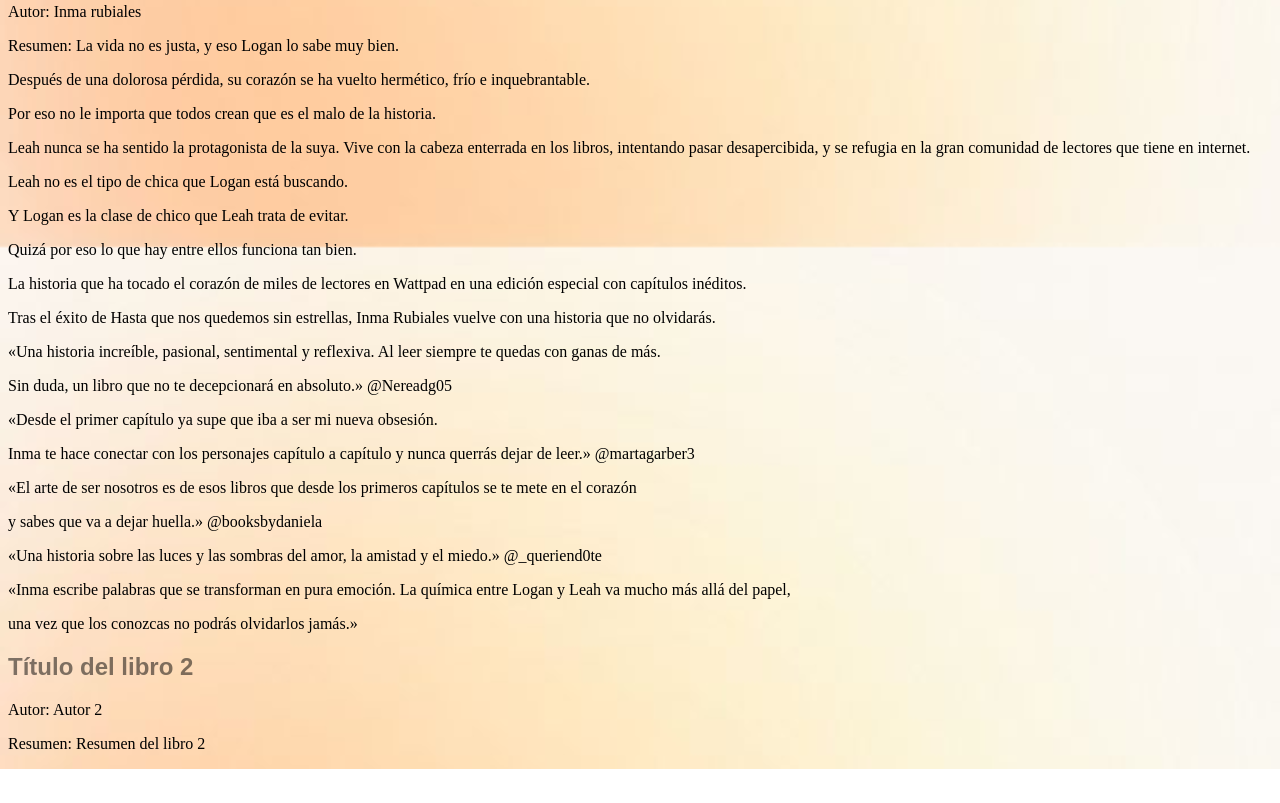
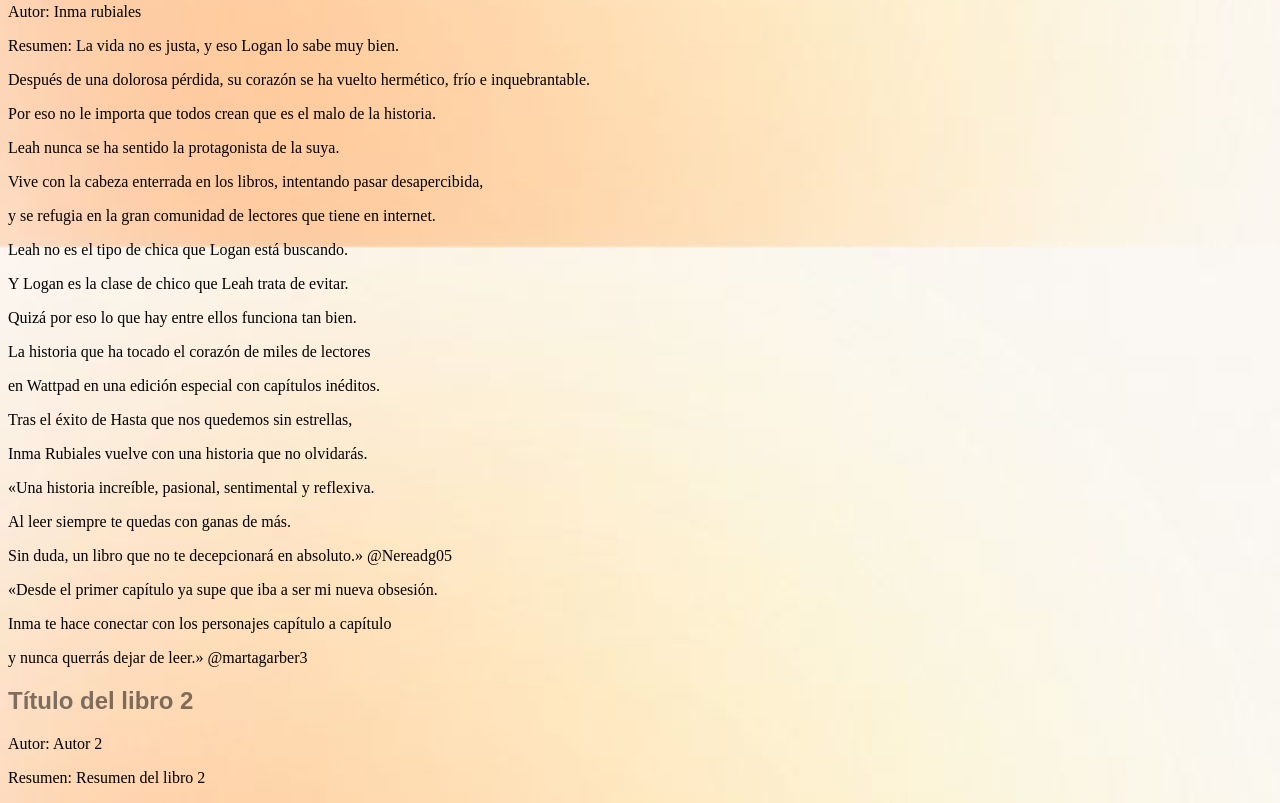
Before and after one commit to catalinavivanco/prueba, a plain HTML site: page index.html in a window 1280 px wide. Shown: the part 756-1559 px from the top of the page. Before the commit the page ends 1525 px from the top, so only its background shows below. Drawn offline with Linux system fonts and the light colour scheme.

Commit message:
parrafo x4

```diff
--- a/index.html
+++ b/index.html
@@ -20,35 +20,39 @@
 
             <p>Por eso no le importa que todos crean que es el malo de la historia. </p>
 
-            <p>Leah nunca se ha sentido la protagonista de la suya. Vive con la cabeza enterrada en los libros, intentando pasar desapercibida, y se refugia en la gran comunidad de lectores que tiene en internet.
+            <p>Leah nunca se ha sentido la protagonista de la suya.
 
-             <p>Leah no es el tipo de chica que Logan está buscando.
+            <p>Vive con la cabeza enterrada en los libros, intentando pasar desapercibida,
 
-              <p>Y Logan es la clase de chico que Leah trata de evitar.
+            <p>y se refugia en la gran comunidad de lectores que tiene en internet. </p>
 
-             <p> Quizá por eso lo que hay entre ellos funciona tan bien.
+            <p>Leah no es el tipo de chica que Logan está buscando. </p>
 
-             <p>  La historia que ha tocado el corazón de miles de lectores en Wattpad en una edición especial con capítulos inéditos. </p>
+            <p>Y Logan es la clase de chico que Leah trata de evitar. </p>
 
-             <p>  Tras el éxito de Hasta que nos quedemos sin estrellas, Inma Rubiales vuelve con una historia que no olvidarás. </p>
+            <p> Quizá por eso lo que hay entre ellos funciona tan bien.</p>
 
-               <p> «Una historia increíble, pasional, sentimental y reflexiva. Al leer siempre te quedas con ganas de más. </p>
+            <p>  La historia que ha tocado el corazón de miles de lectores </p>
 
-                <p> Sin duda, un libro que no te decepcionará en absoluto.» @Nereadg05 </p>
+            <p>en Wattpad en una edición especial con capítulos inéditos. </p>
 
-              <p> «Desde el primer capítulo ya supe que iba a ser mi nueva obsesión. </p>
+            <p>  Tras el éxito de Hasta que nos quedemos sin estrellas, </p>
 
-            <p> Inma te hace conectar con los personajes capítulo a capítulo y nunca querrás dejar de leer.» @martagarber3 </p>
+            <p>Inma Rubiales vuelve con una historia que no olvidarás. </p>
 
-              <p>  «El arte de ser nosotros es de esos libros que desde los primeros capítulos se te mete en el corazón </p>
+            <p> «Una historia increíble, pasional, sentimental y reflexiva. </p>
 
-             <p>y sabes que va a dejar huella.» @booksbydaniela </p>
+            <p>Al leer siempre te quedas con ganas de más. </p>
 
-              <p> «Una historia sobre las luces y las sombras del amor, la amistad y el miedo.» @_queriend0te </p>
+            <p> Sin duda, un libro que no te decepcionará en absoluto.» @Nereadg05 </p>
 
-              <p>  «Inma escribe palabras que se transforman en pura emoción. La química entre Logan y Leah va mucho más allá del papel, </p>
+            <p> «Desde el primer capítulo ya supe que iba a ser mi nueva obsesión. </p>
 
-                <p>una vez que los conozcas no podrás olvidarlos jamás.» </p>
+            <p> Inma te hace conectar con los personajes capítulo a capítulo </p>
+
+            <p>y nunca querrás dejar de leer.» @martagarber3 </p>
+
+
 
         <h2>Título del libro 2</h2>
              <p>Autor: Autor 2</p>
```
